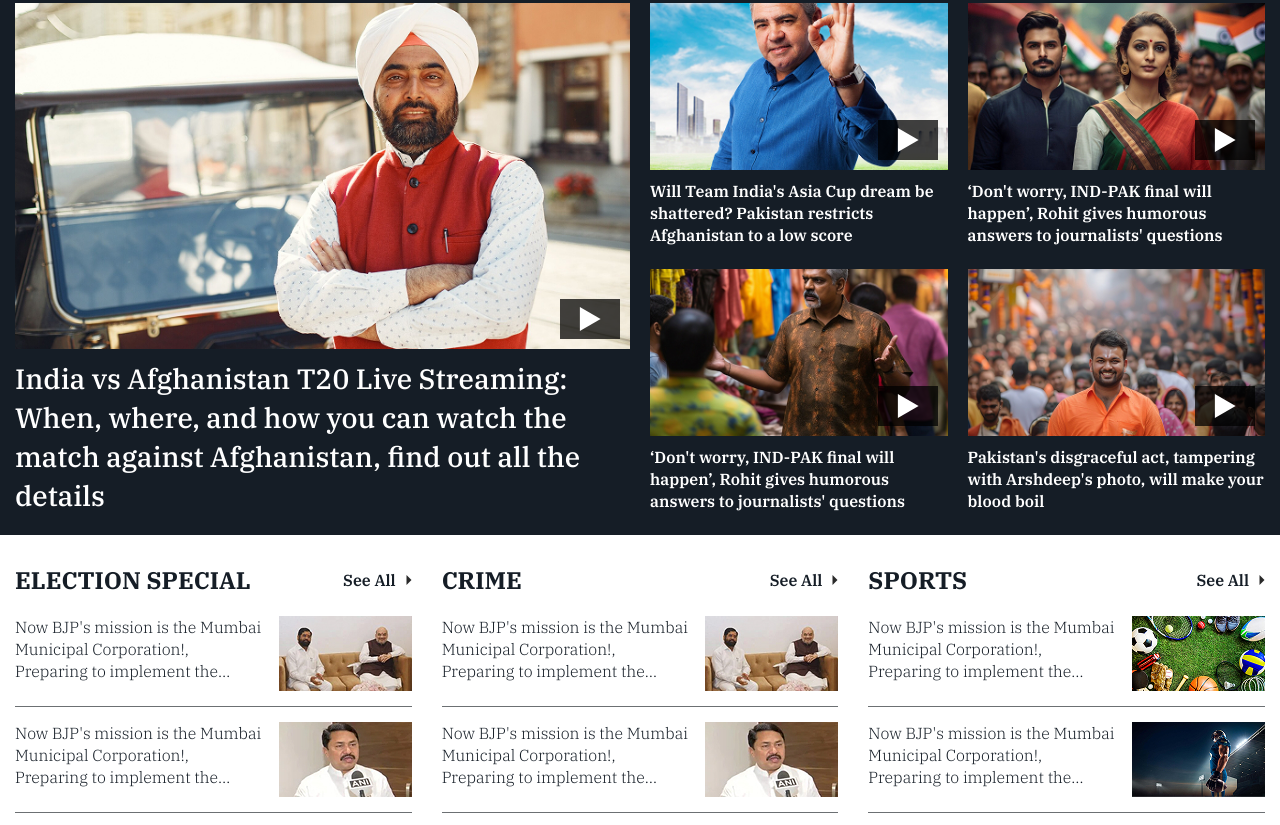
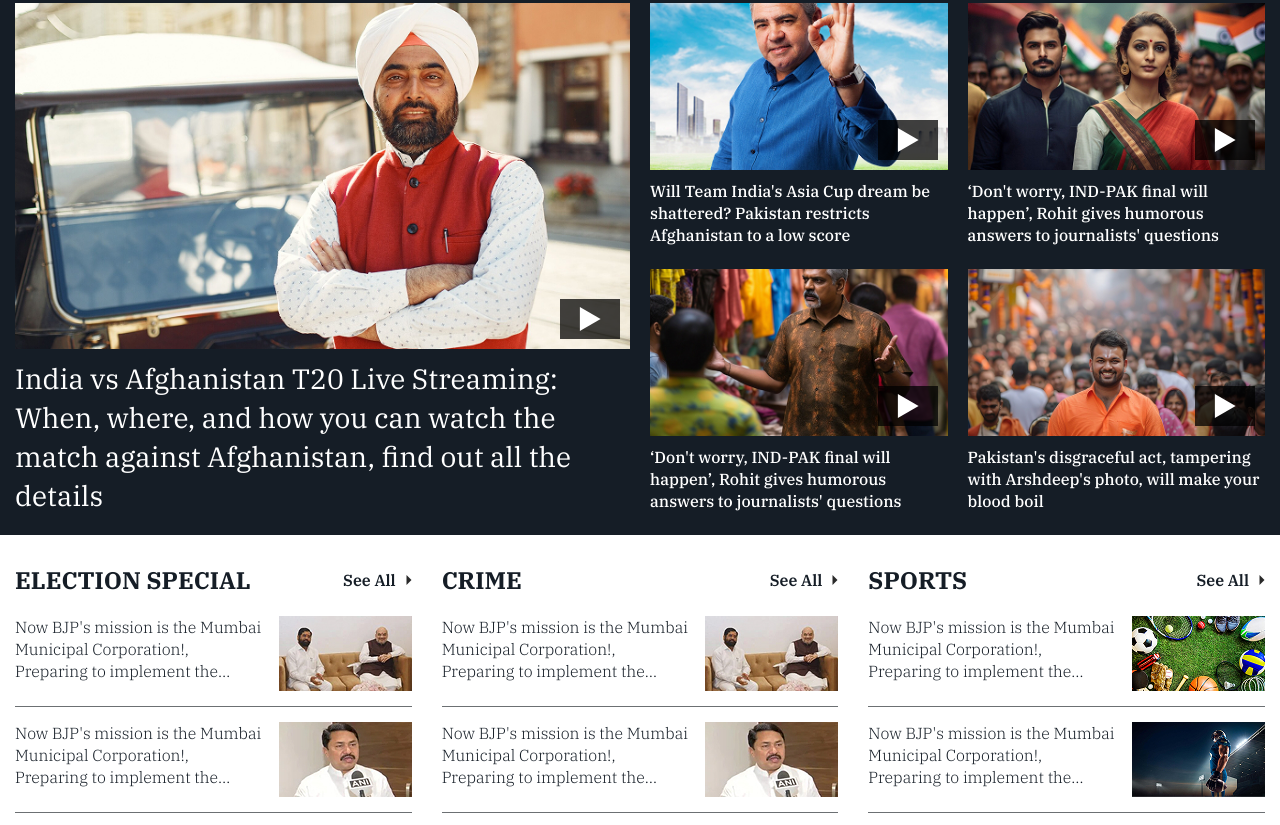
Before and after one commit to teamgrdesig/dynamite-news, a plain HTML site: page index.html in a window 1280 px wide. Shown: the part 2530-3355 px from the top of the page. Drawn offline with Linux system fonts and the light colour scheme.

Commit message:
css updates

```diff
--- a/css/main.css
+++ b/css/main.css
@@ -60,8 +60,8 @@
 .videogallery_widget .videogallery_widget__content .videogallery_widget__thumb img{display: block;width: 100%;display: block;aspect-ratio: 16/9;}
 .videogallery_widget .play_icon {background: rgba(0, 0, 0, 0.74);width: 60px;height: 40px;display: flex;justify-content: center;align-items: center;position: absolute;right: 10px;bottom: 10px;}
 .videogallery_widget .play_icon svg {width: 24px;height: 24px;display: block;}
-.videogallery_widget .videogallery_widget__content .videogallery_widget__title .h3{font-size: 16px;line-height: 22px;font-weight: 600;color: #fff;}
-.videogallery_widget .videogallery_widget__content:first-child .videogallery_widget__title .h3{font-size: 28px;line-height: 39px;font-weight: 500;color: #fff;}
+.videogallery_widget .videogallery_widget__content .videogallery_widget__title .h3{font-size: 16px;line-height: 22px;font-weight: 500;color: #fff;}
+.videogallery_widget .videogallery_widget__content:first-child .videogallery_widget__title .h3{font-size: 28px;line-height: 39px;font-weight: 400;color: #fff;}
 .threecolnews_wrapper{display:grid;grid-template-columns:repeat(3, 1fr);gap:30px;margin-bottom:30px;position: relative;border-bottom: 0.5px solid #6C7073;}
 .threecolnews_wrapper::after,.threecolnews_wrapper::before {content: "";position: absolute;left: 0;width: 100%; border-bottom: 0.5px solid #6C7073;}
 .threecolnews_wrapper::after {bottom: 2px;}
@@ -101,5 +101,5 @@
 .photogallery_widget .photogallery_widget__mid{display: grid;grid-template-columns: repeat(2, 1fr);column-gap:15px;}
 .photogallery_widget .photogallery_widget__mid .photogallery_widget__content{margin-bottom:0;}
 .photogallery_widget .photogallery_widget__mid .photogallery_widget__content:first-child{grid-column: 1/-1;}
-.photogallery_widget .photogallery_widget__mid .photogallery_widget__content:first-child .photogallery_widget__title .h3{font-size: 28px;line-height: 39px;font-weight: 500;color: #fff;-webkit-line-clamp:3}
+.photogallery_widget .photogallery_widget__mid .photogallery_widget__content:first-child .photogallery_widget__title .h3{font-size: 28px;line-height: 39px;font-weight: 400;color: #fff;-webkit-line-clamp:3}
 .photogallery_widget .photogallery_widget__mid .photogallery_widget__content:first-child .photogallery_widget__thumb{margin-bottom:5px;}
```
